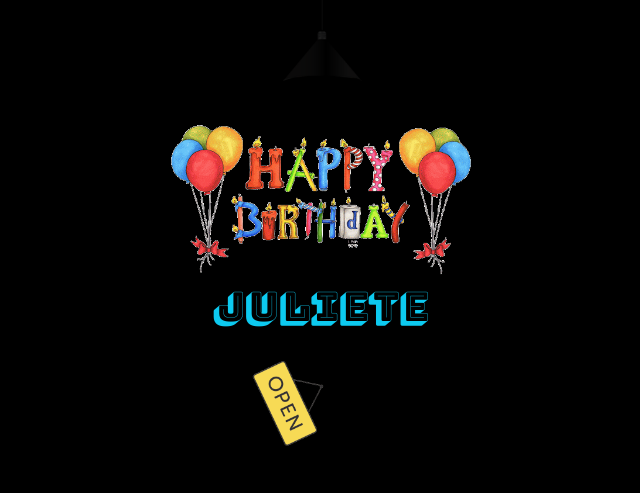
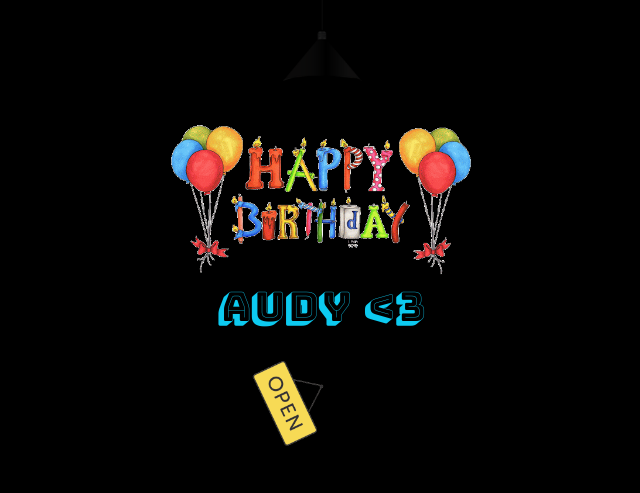
Before and after one commit to ketutkrisna/happybirthday, a plain HTML site: page index.html in a window 1280 px wide. Shown: the whole page, without its empty margins (319-959 px from the left). Drawn offline with nearby package versions, Linux system fonts and the light colour scheme.

Commit message:
Update index.html

```diff
--- a/index.html
+++ b/index.html
@@ -165,7 +165,7 @@
     </button>
     <div class="hbd" style="position:absolute;right:0;left:0;margin:120px auto;width:300px">
       <img class="uc" src="img/hbd.gif" width="100%">
-      <h1 class="text-center text-info putartuli" style="font-family: 'Bungee Shade', cursive;text-shadow:1px 1px 1px black;font-size:40px">JULIETE</h1>
+      <h1 class="text-center text-info putartuli" style="font-family: 'Bungee Shade', cursive;text-shadow:1px 1px 1px black;font-size:40px">AUDY <3</h1>
       <button class="btn open" style="padding:0">
         <img class="opn" src="img/open.gif" width="50%">
       </button>
```
